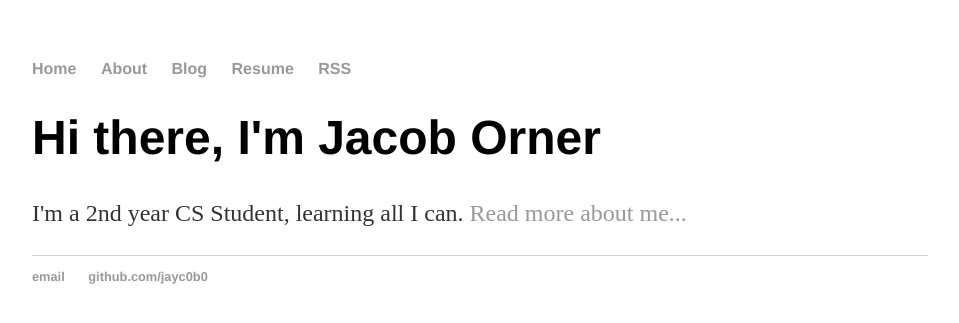
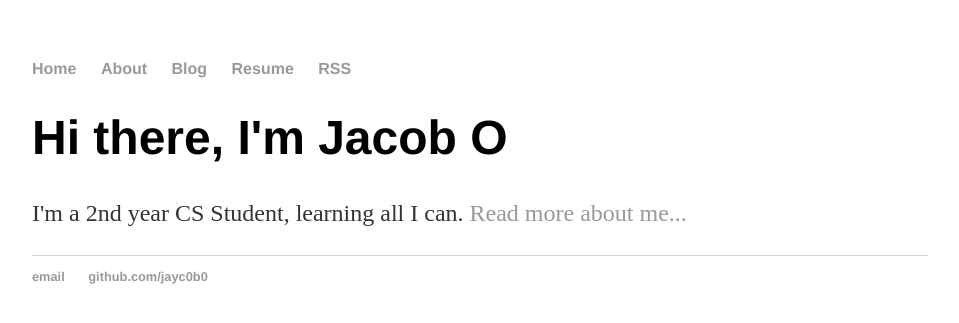
Before and after one commit to jayc0b0/jayc0b0.github.io, a Jekyll site: the page built from index.html, in a window 1280 px wide. Shown: the top 323 px of the page, without its empty margins (160-1119 px from the left). Built offline with Jekyll 4.4.1, drawn with Linux system fonts in a browser that asks for light colours.

Commit message:
Update index.html

```diff
--- a/index.html
+++ b/index.html
@@ -1,8 +1,8 @@
 ---
 layout: default
-title: Jacob Orner, Computer Science Student
+title: Jacob O, Computer Science Student
 ---
 <div class="blurb">
-	<h1>Hi there, I'm Jacob Orner</h1>
+	<h1>Hi there, I'm Jacob O</h1>
 	<p>I'm a 2nd year CS Student, learning all I can. <a href="/about">Read more about me...</a></p>
 </div><!-- /.blurb -->
```
